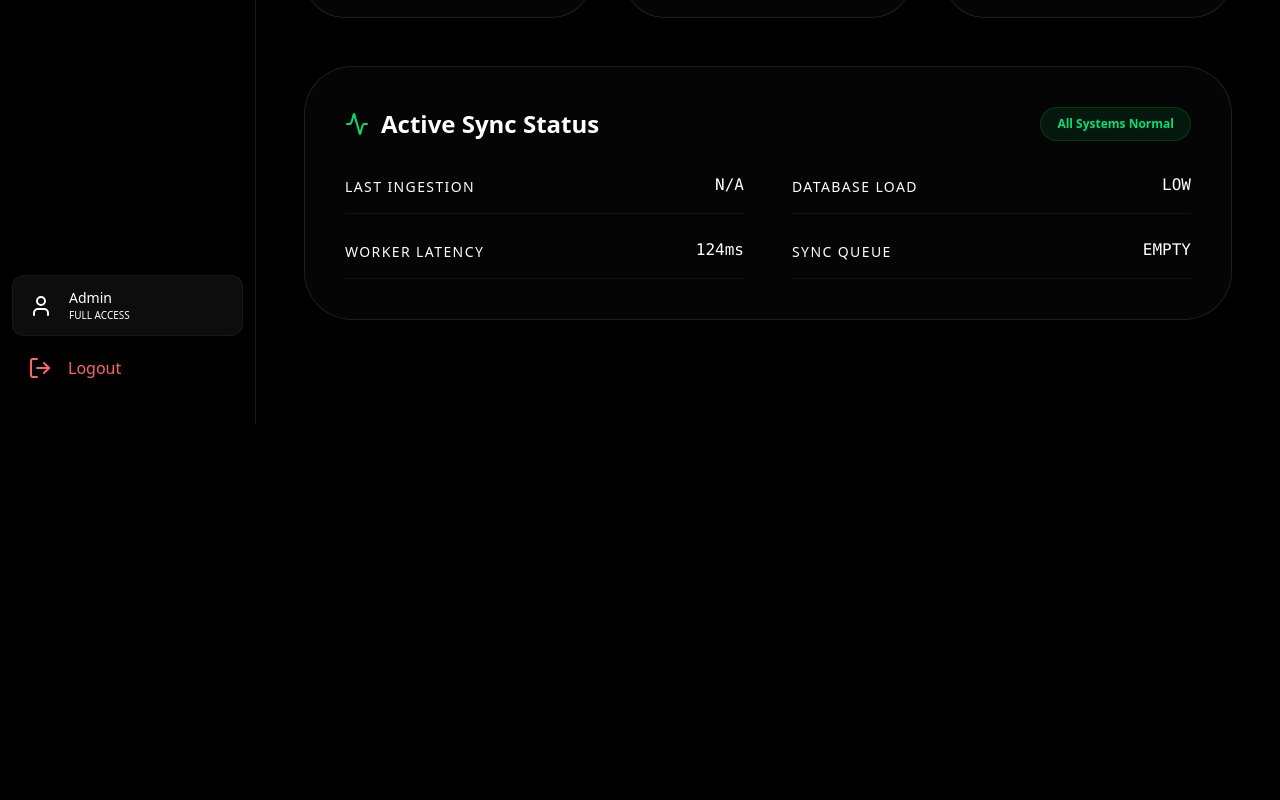
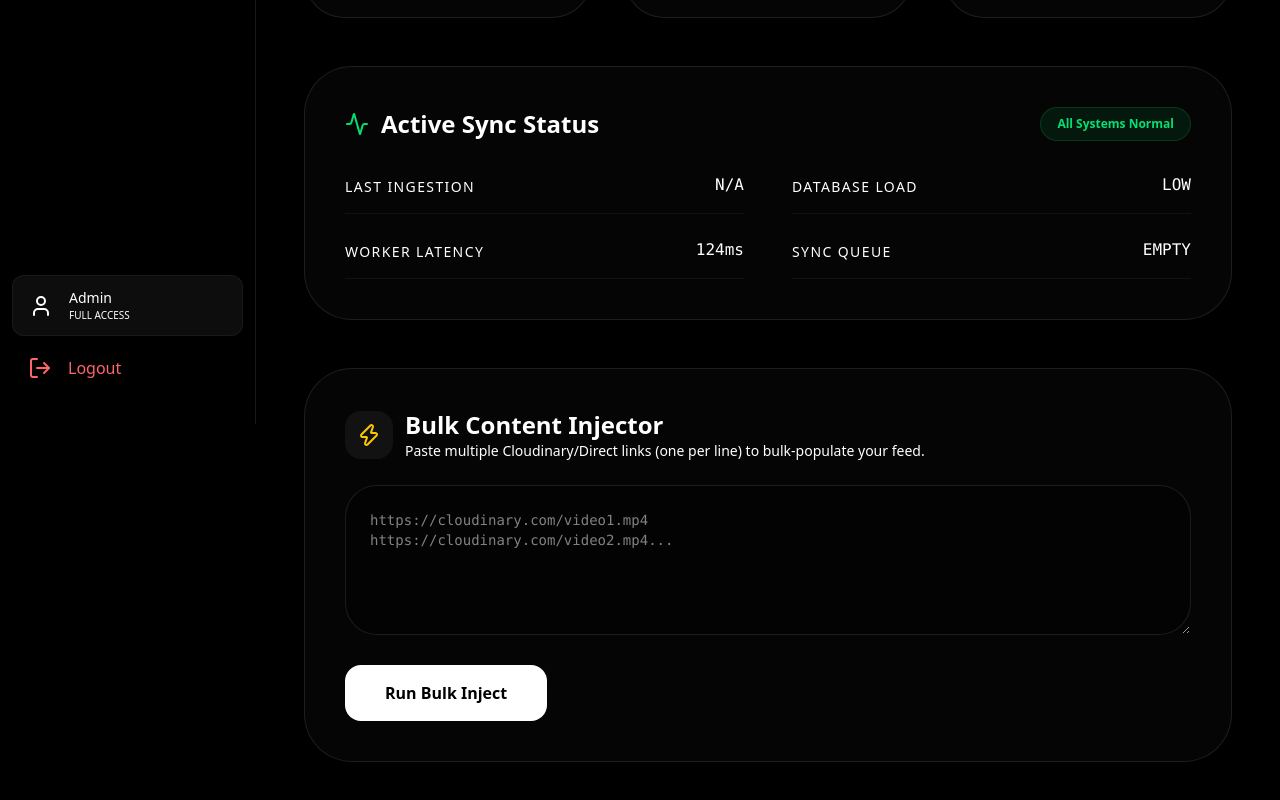
Before and after one commit to rohit29032005/Rohitgram, a Next.js app in the folder frontend/: page /dashboard in a window 1280 px wide. Shown: the part 376-1176 px from the top of the page. Before the commit the page ends 800 px from the top, so only its background shows below. Built offline with nearby package versions, Linux system fonts and the light colour scheme; no server answers; the database is empty; sample sign-in values are in the browser's storage.

Commit message:
feat: add bulk content injector to dashboard

```diff
--- a/frontend/src/app/creators/page.tsx
+++ b/frontend/src/app/creators/page.tsx
@@ -130,7 +130,7 @@ export default function CreatorsPage() {
             <motion.div
               layout
               key={creator.id}
-              className="glass p-5 rounded-3xl group relative overflow-hidden"
+              className="glass p-5 rounded-3xl group relative overflow-hidden flex flex-col"
             >
               <div className="flex items-center gap-4">
                 <div className="w-16 h-16 rounded-2xl bg-white/5 overflow-hidden border border-white/10">
@@ -162,12 +162,45 @@ export default function CreatorsPage() {
                 </div>
               </div>
 
-              {/* Bottom Info */}
-              <div className="mt-4 pt-4 border-t border-white/5 flex items-center justify-between text-[10px] text-muted-foreground uppercase tracking-widest">
-                <span>Last Sync: {creator.last_sync ? new Date(creator.last_sync).toLocaleString() : 'Never'}</span>
-                <a href={`https://instagram.com/${creator.handle}`} target="_blank" className="hover:text-white flex items-center gap-1">
-                  Profile <ExternalLink className="w-3 h-3" />
-                </a>
+              {/* Manual Inject Section */}
+              <div className="mt-4 pt-4 border-t border-white/5 space-y-3">
+                <div className="flex items-center justify-between text-[10px] text-muted-foreground uppercase tracking-widest">
+                  <span>Last Sync: {creator.last_sync ? new Date(creator.last_sync).toLocaleString() : 'Never'}</span>
+                  <a href={`https://instagram.com/${creator.handle}`} target="_blank" className="hover:text-white flex items-center gap-1">
+                    Profile <ExternalLink className="w-3 h-3" />
+                  </a>
+                </div>
+
+                <div className="flex gap-2">
+                  <input
+                    type="text"
+                    placeholder="Paste Cloudinary URL..."
+                    id={`inject-${creator.id}`}
+                    className="flex-1 bg-black/40 border border-white/10 rounded-xl px-4 py-2 text-xs focus:outline-none focus:ring-1 focus:ring-white/20"
+                  />
+                  <button
+                    onClick={async () => {
+                      const input = document.getElementById(`inject-${creator.id}`) as HTMLInputElement;
+                      if (!input.value) return;
+                      await addDoc(collection(db, 'content'), {
+                        creator_id: creator.id,
+                        type: 'video',
+                        media_url: input.value,
+                        caption: `Curated Reel: @${creator.handle}`,
+                        source_link: input.value,
+                        timestamp: new Date(),
+                        ingested_at: new Date(),
+                        platform: 'manual'
+                      });
+                      input.value = '';
+                      alert('Reel injected into feed!');
+                      queryClient.invalidateQueries({ queryKey: ['feed'] });
+                    }}
+                    className="bg-white text-black px-4 rounded-xl text-[10px] font-bold hover:bg-white/80 transition-all"
+                  >
+                    Inject
+                  </button>
+                </div>
               </div>
             </motion.div>
           ))
--- a/frontend/src/app/dashboard/page.tsx
+++ b/frontend/src/app/dashboard/page.tsx
@@ -3,7 +3,7 @@
 import React from 'react';
 import { useQuery } from '@tanstack/react-query';
 import { db } from '@/lib/firebase';
-import { collection, query, getDocs, getCountFromServer, orderBy, limit } from 'firebase/firestore';
+import { collection, query, getDocs, getCountFromServer, orderBy, limit, addDoc } from 'firebase/firestore';
 import { Users, FileText, Activity, Clock, ShieldCheck, Zap } from 'lucide-react';
 import { motion } from 'framer-motion';
 
@@ -129,6 +129,62 @@ export default function DashboardPage() {
           </div>
         </div>
       </div>
+
+      {/* Bulk Injector Tool */}
+      <div className="glass p-10 rounded-[3rem] space-y-6">
+        <div className="flex items-center gap-3">
+          <div className="p-3 bg-white/5 rounded-2xl">
+            <Zap className="w-6 h-6 text-yellow-400" />
+          </div>
+          <div>
+            <h2 className="text-2xl font-bold">Bulk Content Injector</h2>
+            <p className="text-muted-foreground text-sm">Paste multiple Cloudinary/Direct links (one per line) to bulk-populate your feed.</p>
+          </div>
+        </div>
+
+        <textarea
+          id="bulk-links"
+          rows={5}
+          placeholder="https://cloudinary.com/video1.mp4&#10;https://cloudinary.com/video2.mp4..."
+          className="w-full bg-black/40 border border-white/10 rounded-[2rem] p-6 text-sm focus:outline-none focus:ring-2 focus:ring-white/20 font-mono"
+        />
+
+        <button
+          onClick={async () => {
+            const textarea = document.getElementById('bulk-links') as HTMLTextAreaElement;
+            const links = textarea.value.split('\n').filter(l => l.trim().startsWith('http'));
+
+            if (links.length === 0) return alert('Please paste some valid links!');
+
+            const btn = document.activeElement as HTMLButtonElement;
+            btn.disabled = true;
+            btn.innerText = `Injecting ${links.length} Reels...`;
+
+            for (const link of links) {
+              const contentId = Math.random().toString(36).substr(2, 9);
+              await addDoc(collection(db, 'content'), {
+                id: contentId,
+                creator_id: 'manual_bulk',
+                type: 'video',
+                media_url: link.trim(),
+                caption: "Bulk Curated Content",
+                source_link: link.trim(),
+                timestamp: new Date(),
+                ingested_at: new Date(),
+                platform: 'manual'
+              });
+            }
+
+            textarea.value = '';
+            btn.disabled = false;
+            btn.innerText = 'Bulk Inject Successful!';
+            setTimeout(() => { btn.innerText = 'Run Bulk Inject'; }, 3000);
+          }}
+          className="bg-white text-black font-bold py-4 px-10 rounded-2xl hover:bg-white/90 transition-all disabled:opacity-50"
+        >
+          Run Bulk Inject
+        </button>
+      </div>
     </div>
   );
 }
```
